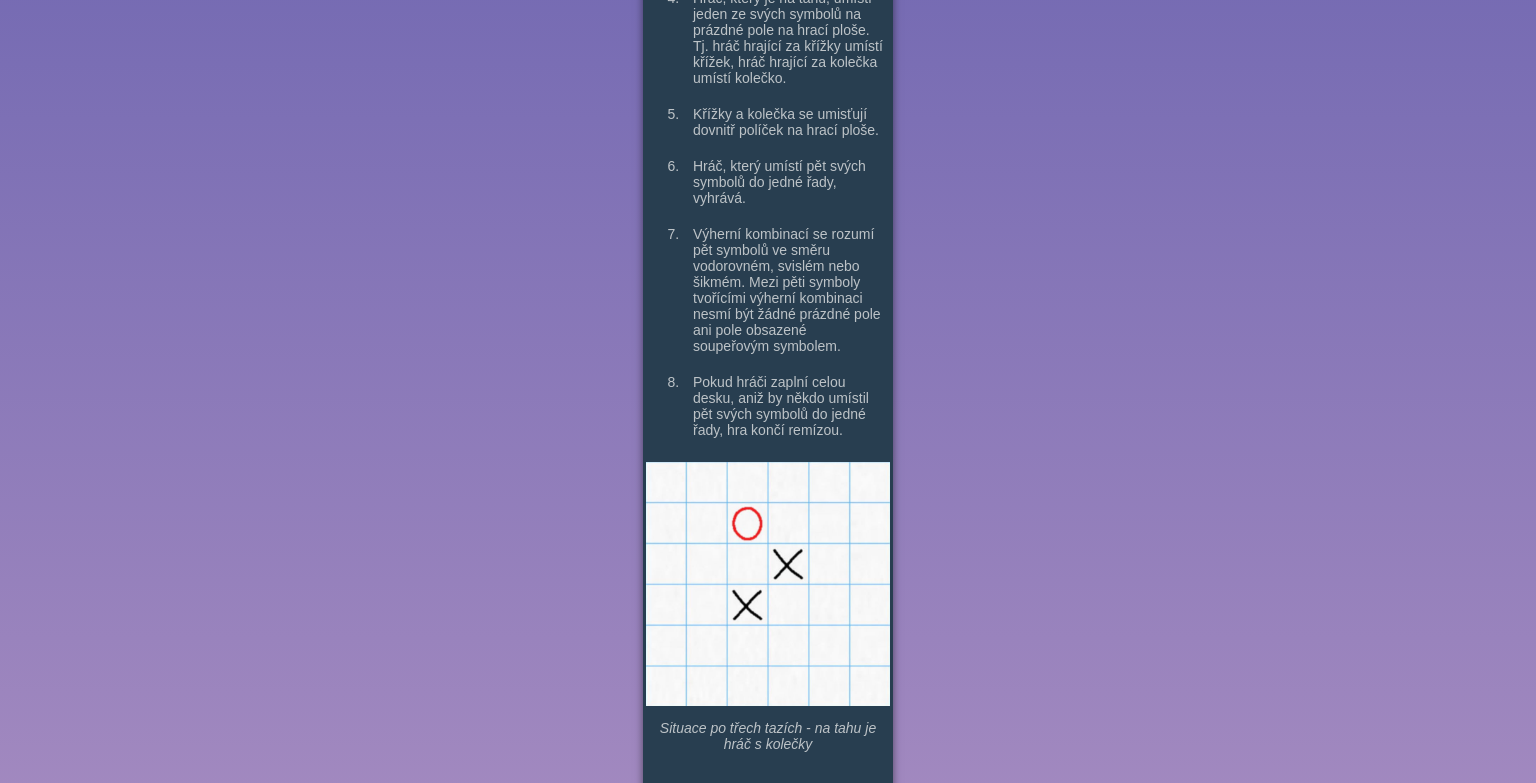
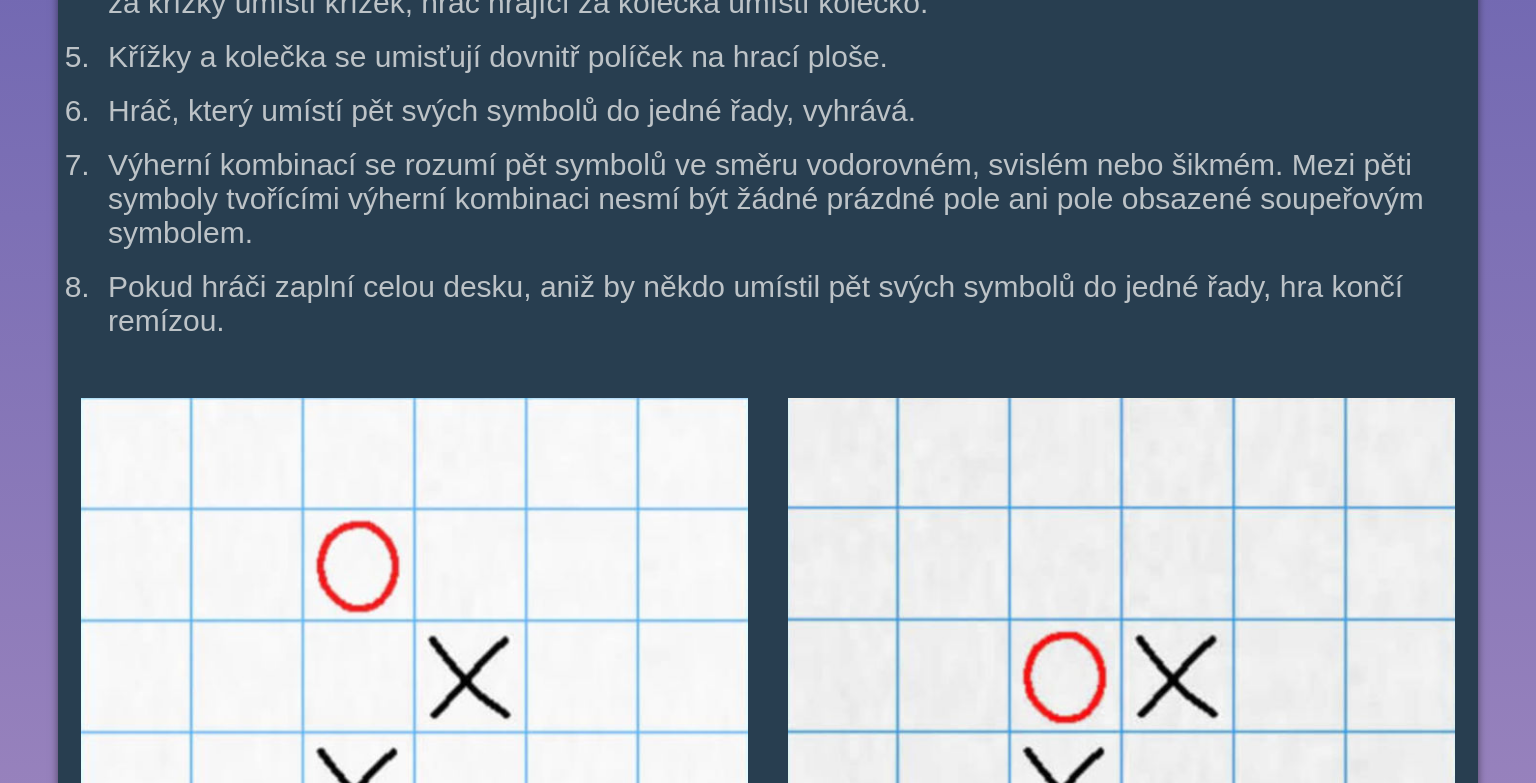
Before and after one commit to ivze/piskvorky, a plain HTML site: page pravidla.html in a window 1536 px wide. Shown: the part 400-1183 px from the top of the page. Drawn offline with Linux system fonts and the light colour scheme.

Commit message:
pravidla responsive design

```diff
--- a/pravidla.html
+++ b/pravidla.html
@@ -30,32 +30,42 @@ Hráči se střídají v tazích.</li>
   </p>
 
   <div class="obrazky">
-
+  <div class="fotka_popis">
     <img class="foto" src="images/instructions-01.jpg" alt="instrukce1">
     <p>
       Situace po třech tazích - na tahu je hráč s kolečky
     </p>
+  </div>
+  <div class="fotka_popis">
     <img class="foto" src="images/instructions-02.jpg" alt="instrukce2">
     <p>
       Situace po čtyřech tazích
     </p>
+  </div>
+  <div class="fotka_popis">
     <img class="foto" src="images/instructions-03.jpg" alt="instrukce3">
     <p>
       Výherní pozice hráče s kolečky
     </p>
+  </div>
+  <div class="fotka_popis">
     <img class="foto" src="images/instructions-04.jpg" alt="instrukce4">
     <p>
       V této situaci nikdo nevyhrává. Pokud je na tahu hráč s kolečky, může přidat další kolečko do šikmé řady, kde už má 4 kolečka, a vyhraje.
     </p>
+  </div>
+    <div class="fotka_popis">
     <img class="foto" src="images/instructions-05.jpg" alt="instrukce5">
     <p>
       Výherní pozice hráče s křížky
     </p>
+  </div>
+  <div class="fotka_popis">
     <img class="foto" src="images/instructions-06.jpg" alt="instrukce6">
     <p>
       Ještě jedna výherní pozice hráče s kolečky
     </p>
-
+  </div>
   </div>
 
 <ul class="odkazy">
--- a/style.css
+++ b/style.css
@@ -4,6 +4,12 @@ html {
   box-sizing: border-box;
 }
 
+/* pouzit vzdy */
+*,
+:after,
+:before {
+  box-sizing: border-box;
+}
 body {
   display: flex;
   justify-content: center;
@@ -11,18 +17,21 @@ body {
 
 .profil {
   margin: 50px;
-  width: 250px;
   font-family: 'Montserrat', sans-serif;
-  font-size: 14px;
+  font-size: 24px;
   background-color: #283e50;
   color: #bdc3c7;
   box-shadow: 0 3px 8px rgba(0, 0, 0, 0.5);
 }
 
+.uvodni_foto {
+  display: block;
+  width: 100%;
+}
 .foto {
   display: block;
+  height: auto;
   width: 100%;
-  height: auto;
 }
 
 .obsah {
@@ -84,11 +93,10 @@ body {
 .top {
   margin: 20px 0 20px 0;
   font-family: 'Lobster', sans-serif;
-  font-size: 24px;
+  font-size: 30px;
   font-weight: normal;
   color: #fff;
   text-align: center;
-
 }
 .howToPlay {
   list-style-type: decimal;
@@ -97,7 +105,6 @@ body {
 
 .howToPlay li {
   padding: 10px;
-
 }
 
 .obrazky {
@@ -112,3 +119,27 @@ body {
   padding-bottom: 20px;
   margin: none;
 }
+
+.fotka_popis {
+  display: flex;
+  flex-wrap: wrap;
+  flex: 1 1 100%;
+  padding: 20px;
+}
+
+@media screen and (min-width: 1400px) {
+  .fotka_popis {
+    display: flex;
+    flex-wrap: wrap;
+    flex: 1 1 49.9%;
+    padding: 20px;
+  }
+  .profil {
+    font-size: 30px;
+  }
+}
+@media screen and (min-width: 2800px) {
+  .profil {
+    max-width: 2800px;
+  }
+}
```
Also changed, not shown: index.html (+1 -1 lines). Lines whose indentation alone changed are shown as unchanged.
